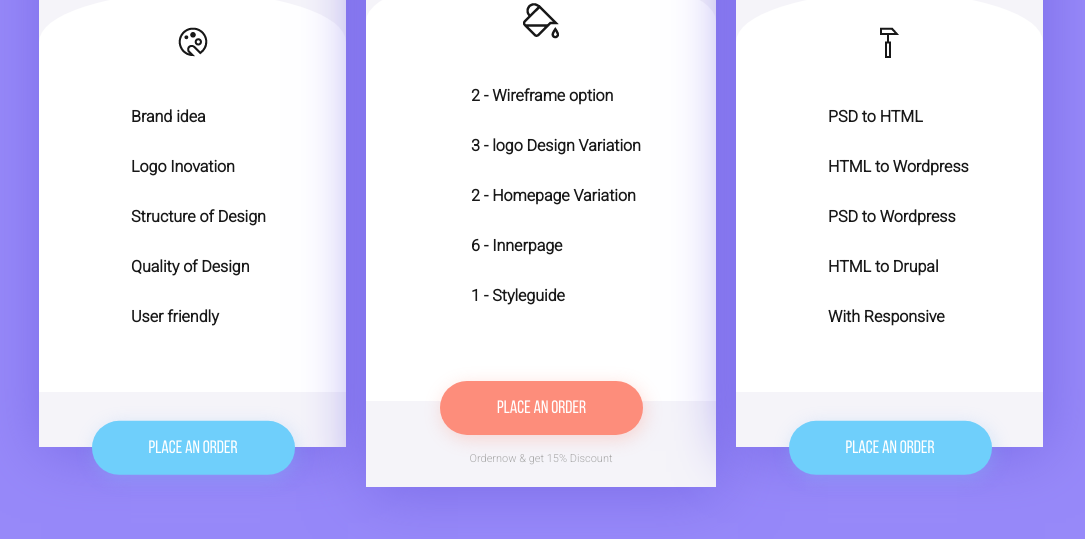
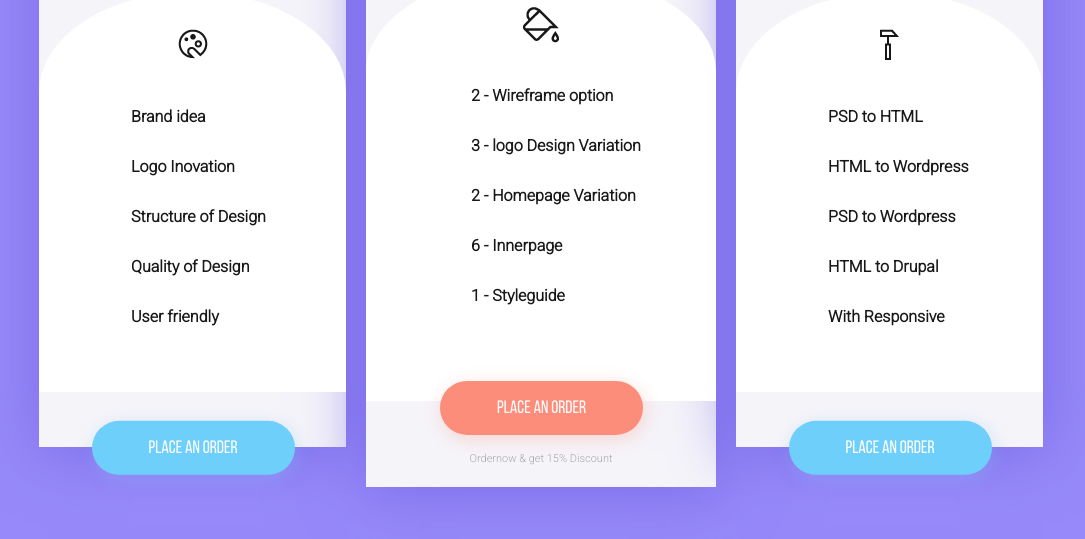
Before and after one commit to ba-krm-front-one/klimik-practice-21-pricing, a plain HTML site: page index.html in a window 1280 px wide. Shown: the part 233-772 px from the top of the page, without its empty margins (99-1184 px from the left). Drawn offline with Linux system fonts and the light colour scheme.

Commit message:
Corrected ".plan__details:before"

```diff
--- a/assets/styles/main.scss
+++ b/assets/styles/main.scss
@@ -91,28 +91,30 @@ body{
     height: 300px;
     background-color: #ffffff;
     padding-left: 30%;
+    z-index: 1;
 
     &:before{
       display: block;
       content: '';
       width: 100%;
-      height: 100px;
+      height: 200px;
       position: absolute;
       border-top-left-radius: 50%;
       border-top-right-radius: 50%;
       top: -100px;
       left: 0;
-      background: url("../images/icon-1.png") 50% no-repeat #fff;
+      background: url("../images/icon-1.png") 50% 22% no-repeat #fff;
+      z-index: -1;
     }
     &--primary{
       height: 330px;
     }
     &--primary::before{
-      background: url("../images/icon-2.png") 50% no-repeat #fff;
+      background: url("../images/icon-2.png") 50% 22% no-repeat #fff;
     }
   }
   &:nth-child(3) &__details:before{
-    background: url("../images/icon-3.png") 50% no-repeat #fff;
+    background: url("../images/icon-3.png") 50% 22% no-repeat #fff;
   }
 
   &__description{
@@ -140,6 +142,7 @@ body{
     left: 50%;
     margin-left: -101px;
     transform: translateY(33%);
+    z-index: 2;
 
     &:hover{
       box-shadow: 0 0 10px 0 rgba(133, 192, 247, 1);
```
Also changed, not shown: assets/styles/main.css.
